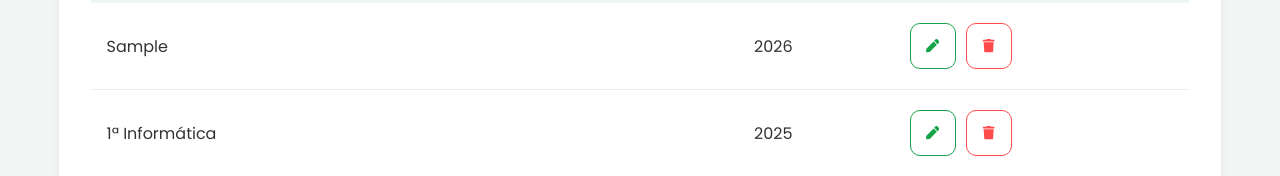
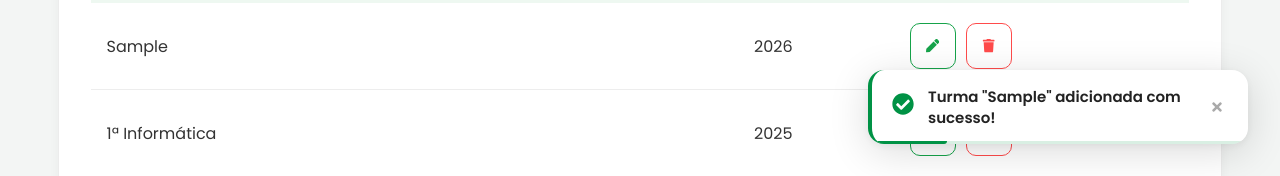
Before and after one commit to Yurif-s/BiometriaAFS, a React (Vite) app in the folder frontend/: page / in a window 1280 px wide. Both pictures are taken after typing "Sample" into the empty fields and a click on the button "Adicionar Turma". Shown: the part 624-800 px from the top of the page. Built offline with nearby package versions, Linux system fonts and the light colour scheme.

Commit message:
feat: add toast notifications and delete confirmation for students and classes

```diff
--- a/frontend/src/App.css
+++ b/frontend/src/App.css
@@ -606,10 +606,13 @@ tbody tr:hover{
   font-weight:600;
 }
 
-.confirm-yes{
-  background:#009245;
-  color:white;
-  border:1px solid #009245;
+.confirm-yes.salvar {
+  background: #ff4b4b;
+  box-shadow: 0 10px 20px rgba(255, 75, 75, 0.25);
+}
+
+.confirm-yes.salvar:hover {
+  background: #e03333;
 }
 
 .confirm-no{
--- a/frontend/src/App.jsx
+++ b/frontend/src/App.jsx
@@ -1,3 +1,4 @@
+// App.jsx — Versão 1: Toast customizado (sem biblioteca externa)
 import "./App.css";
 import { useState } from "react";
 import { FaUsers } from "react-icons/fa";
@@ -10,18 +11,18 @@ import AlunosTable from "./components/AlunosTable";
 import EditModal from "./components/EditModal";
 import DeleteConfirmModal from "./components/DeleteConfirmModal";
 import TurmasManager from "./components/TurmasManager";
+import Toast from "./components/Toast";
 
 import { useAlunos } from "./hooks/useAlunos";
 import { useTurmas } from "./hooks/useTurmas";
 import { useStatus } from "./hooks/useStatus";
+import { useToast } from "./hooks/useToast";
 
 function App() {
-  const { turmas, turmaOptions, addTurma, deleteTurma, updateTurma,turmaExists } = useTurmas();
-
-  const { alunos, addAluno, updateAluno, deleteAluno, matriculaExists } =
-    useAlunos(turmaOptions);
-
+  const { turmas, turmaOptions, addTurma, deleteTurma, updateTurma, turmaExists } = useTurmas();
+  const { alunos, addAluno, updateAluno, deleteAluno, matriculaExists } = useAlunos(turmaOptions);
   const { statusMessage, showStatus, showMsg } = useStatus();
+  const { toast, showToast, hideToast } = useToast();
 
   // Edit
   const [editingForm, setEditingForm] = useState(null);
@@ -31,11 +32,7 @@ function App() {
     setEditingForm((prev) => ({ ...prev, [field]: value }));
 
   const handleUpdate = () => {
-    if (
-      !editingForm.nome.trim() ||
-      !editingForm.matricula.trim() ||
-      !editingForm.turma.trim()
-    ) {
+    if (!editingForm.nome.trim() || !editingForm.matricula.trim() || !editingForm.turma.trim()) {
       showMsg("Preencha nome, matrícula e turma para atualizar.", 3000);
       return;
     }
@@ -44,7 +41,7 @@ function App() {
     setEditingForm(null);
   };
 
-  // Delete
+  // Delete aluno
   const [deleteTarget, setDeleteTarget] = useState(null);
   const [showDeleteConfirm, setShowDeleteConfirm] = useState(false);
   const [deleteLoading, setDeleteLoading] = useState(false);
@@ -58,10 +55,12 @@ function App() {
     setDeleteLoading(true);
     setTimeout(() => {
       deleteAluno(deleteTarget.matricula);
-      showMsg("Aluno removido com sucesso.");
       setDeleteLoading(false);
       setShowDeleteConfirm(false);
+      const nome = deleteTarget.nome;
       setDeleteTarget(null);
+      // 🎉 Toast de sucesso
+      showToast(`Aluno "${nome}" removido com sucesso.`);
     }, 800);
   };
 
@@ -70,10 +69,10 @@ function App() {
     setShowDeleteConfirm(false);
   };
 
-  // Cadastro save
+  // Cadastro
   const handleCadastroSave = (formData) => {
     if (matriculaExists(formData.matricula.trim())) {
-      showMsg("Já existe um aluno com essa matrícula.", 3000);
+      showToast("Já existe um aluno com essa matrícula.", "error");
       return false;
     }
     addAluno({
@@ -82,7 +81,7 @@ function App() {
       turma: formData.turma.trim(),
       digital: formData.digital.trim() || "-",
     });
-    showMsg("Aluno cadastrado com sucesso!");
+    showToast(`Aluno "${formData.nome.trim()}" cadastrado com sucesso!`);
     return true;
   };
 
@@ -91,7 +90,6 @@ function App() {
       <Header />
 
       <main className="container">
-        {/* Topo */}
         <section className="top-section">
           <div className="aluno-title">
             <div className="circle-icon">
@@ -106,19 +104,15 @@ function App() {
             className="novo-btn"
             style={{ cursor: "pointer" }}
             onClick={() =>
-              document
-                .getElementById("lista-alunos")
-                .scrollIntoView({ behavior: "smooth" })
+              document.getElementById("lista-alunos").scrollIntoView({ behavior: "smooth" })
             }
           >
             Alunos cadastrados: {alunos.length}
           </div>
         </section>
 
-        {/* Banner global */}
         {showStatus && <StatusBanner message={statusMessage} />}
 
-        {/* Modais */}
         {editingForm && (
           <EditModal
             editingForm={editingForm}
@@ -135,19 +129,20 @@ function App() {
             loading={deleteLoading}
             onConfirm={handleDeleteConfirm}
             onCancel={handleDeleteCancel}
+            type="aluno"
           />
         )}
 
-        {/* Gerenciar Turmas */}
+        {/* TurmasManager recebe showToast para disparar após excluir turma */}
         <TurmasManager
           turmas={turmas}
           onAdd={addTurma}
           onUpdate={updateTurma}
           onDelete={deleteTurma}
           turmaExists={turmaExists}
+          showToast={showToast}
         />
 
-        {/* Formulário de cadastro de aluno */}
         <CadastroForm
           turmaOptions={turmaOptions}
           onSave={handleCadastroSave}
@@ -155,7 +150,6 @@ function App() {
           statusMessage={statusMessage}
         />
 
-        {/* Tabela */}
         <AlunosTable
           alunos={alunos}
           onEdit={handleEditClick}
@@ -164,6 +158,16 @@ function App() {
       </main>
 
       <Footer />
+
+      {/* Toast global */}
+      {toast && (
+        <Toast
+          message={toast.message}
+          type={toast.type}
+          duration={toast.duration}
+          onClose={hideToast}
+        />
+      )}
     </div>
   );
 }
--- a/frontend/src/components/DeleteConfirmModal.jsx
+++ b/frontend/src/components/DeleteConfirmModal.jsx
@@ -1,24 +1,51 @@
-export default function DeleteConfirmModal({ target, loading, onConfirm, onCancel }) {
+import { FaTrash } from "react-icons/fa";
+
+export default function DeleteConfirmModal({ target, loading, onConfirm, onCancel, type = "aluno" }) {
+  const label = type === "turma"
+    ? `Tem certeza que deseja excluir a turma "${target?.nome}"? Isso pode afetar alunos vinculados a ela.`
+    : `Tem certeza que deseja excluir o aluno "${target?.nome}" do ?`;
+
   return (
-    <div className="confirm-modal">
-      <div className="confirm-box card">
+    <div className="edit-modal">
+      <div className="edit-panel card">
         {loading ? (
           <div className="loading-delete">
-            <p>Excluindo aluno...</p>
+            <p>{type === "turma" ? "Excluindo turma..." : "Excluindo aluno..."}</p>
             <div className="loading-bar" />
           </div>
         ) : (
           <>
-            <h3>Tem certeza?</h3>
-            <p>
-              Você tem certeza que deseja excluir <strong>{target?.nome}</strong>?
+            <div style={{ display: "flex", alignItems: "center", gap: "14px", marginBottom: "20px" }}>
+              <div
+                style={{
+                  width: "48px",
+                  height: "48px",
+                  borderRadius: "14px",
+                  background: "rgba(255,75,75,0.1)",
+                  border: "1px solid rgba(255,75,75,0.2)",
+                  display: "flex",
+                  justifyContent: "center",
+                  alignItems: "center",
+                  color: "#ff4b4b",
+                  fontSize: "20px",
+                  flexShrink: 0,
+                }}
+              >
+                <FaTrash />
+              </div>
+              <h3 style={{ margin: 0 }}>Confirmar exclusão</h3>
+            </div>
+
+            <p style={{ color: "#555", fontSize: "15px", lineHeight: "1.6", marginBottom: "28px" }}>
+              {label}
             </p>
-            <div className="buttons confirm-actions">
-              <button type="button" className="confirm-yes" onClick={onConfirm}>
-                Sim
+
+            <div className="buttons">
+              <button type="button" className="confirm-yes salvar" onClick={onConfirm}>
+                Sim, excluir
               </button>
-              <button type="button" className="confirm-no" onClick={onCancel}>
-                Não
+              <button type="button" className="limpar" onClick={onCancel}>
+                Cancelar
               </button>
             </div>
           </>
--- /dev/null
+++ b/frontend/src/components/Toast.jsx
@@ -0,0 +1,115 @@
+import { useEffect, useState } from "react";
+import { FaCheckCircle, FaTimesCircle, FaTimes } from "react-icons/fa";
+
+export default function Toast({ message, type = "success", duration = 3500, onClose }) {
+  const [visible, setVisible] = useState(false);
+
+  useEffect(() => {
+    // pequeno delay para a animação de entrada disparar
+    const showTimer = setTimeout(() => setVisible(true), 20);
+    const hideTimer = setTimeout(() => {
+      setVisible(false);
+      setTimeout(onClose, 350); // aguarda animação de saída
+    }, duration);
+
+    return () => {
+      clearTimeout(showTimer);
+      clearTimeout(hideTimer);
+    };
+  }, [duration, onClose]);
+
+  const handleClose = () => {
+    setVisible(false);
+    setTimeout(onClose, 350);
+  };
+
+  const isSuccess = type === "success";
+
+  const styles = {
+    wrapper: {
+      position: "fixed",
+      bottom: "32px",
+      right: "32px",
+      zIndex: 9999,
+      transform: visible ? "translateY(0) scale(1)" : "translateY(24px) scale(0.96)",
+      opacity: visible ? 1 : 0,
+      transition: "transform 0.32s cubic-bezier(0.34,1.56,0.64,1), opacity 0.28s ease",
+      pointerEvents: visible ? "auto" : "none",
+    },
+    box: {
+      display: "flex",
+      alignItems: "center",
+      gap: "14px",
+      background: "#fff",
+      borderRadius: "16px",
+      padding: "16px 20px",
+      minWidth: "280px",
+      maxWidth: "380px",
+      boxShadow: "0 8px 40px rgba(0,0,0,0.14), 0 2px 10px rgba(0,0,0,0.06)",
+      borderLeft: `4px solid ${isSuccess ? "#009245" : "#ff4b4b"}`,
+      position: "relative",
+      overflow: "hidden",
+    },
+    icon: {
+      fontSize: "22px",
+      color: isSuccess ? "#009245" : "#ff4b4b",
+      flexShrink: 0,
+    },
+    text: {
+      flex: 1,
+      fontSize: "15px",
+      fontWeight: 600,
+      color: "#222",
+      lineHeight: 1.4,
+    },
+    closeBtn: {
+      background: "none",
+      border: "none",
+      cursor: "pointer",
+      color: "#aaa",
+      fontSize: "14px",
+      padding: "4px",
+      display: "flex",
+      alignItems: "center",
+      flexShrink: 0,
+      transition: "color .2s",
+    },
+    progress: {
+      position: "absolute",
+      bottom: 0,
+      left: 0,
+      height: "3px",
+      width: "100%",
+      background: isSuccess ? "rgba(0,146,69,0.15)" : "rgba(255,75,75,0.15)",
+    },
+    progressBar: {
+      height: "100%",
+      background: isSuccess ? "#009245" : "#ff4b4b",
+      borderRadius: "0 0 16px 0",
+      animation: `toastProgress ${duration}ms linear forwards`,
+    },
+  };
+
+  return (
+    <div style={styles.wrapper}>
+      <style>{`
+        @keyframes toastProgress {
+          from { width: 100%; }
+          to   { width: 0%; }
+        }
+      `}</style>
+      <div style={styles.box}>
+        <span style={styles.icon}>
+          {isSuccess ? <FaCheckCircle /> : <FaTimesCircle />}
+        </span>
+        <span style={styles.text}>{message}</span>
+        <button style={styles.closeBtn} onClick={handleClose} type="button">
+          <FaTimes />
+        </button>
+        <div style={styles.progress}>
+          <div style={styles.progressBar} />
+        </div>
+      </div>
+    </div>
+  );
+}
--- /dev/null
+++ b/frontend/src/hooks/useToast.js
@@ -0,0 +1,25 @@
+import { useState, useCallback } from "react";
+
+/**
+ * useToast — gerencia o estado do Toast.
+ *
+ * Retorna:
+ *  - toast        : { message, type } | null
+ *  - showToast(msg, type?, duration?) : exibe o toast
+ *  - hideToast()  : esconde
+ */
+export function useToast() {
+  const [toast, setToast] = useState(null);
+
+  const showToast = useCallback((message, type = "success", duration = 3500) => {
+    // força re-render mesmo se a msg for igual
+    setToast(null);
+    setTimeout(() => setToast({ message, type, duration }), 10);
+  }, []);
+
+  const hideToast = useCallback(() => {
+    setToast(null);
+  }, []);
+
+  return { toast, showToast, hideToast };
+}
```
Also changed, not shown: frontend/src/components/TurmasManager.jsx (+44 -9 lines).
